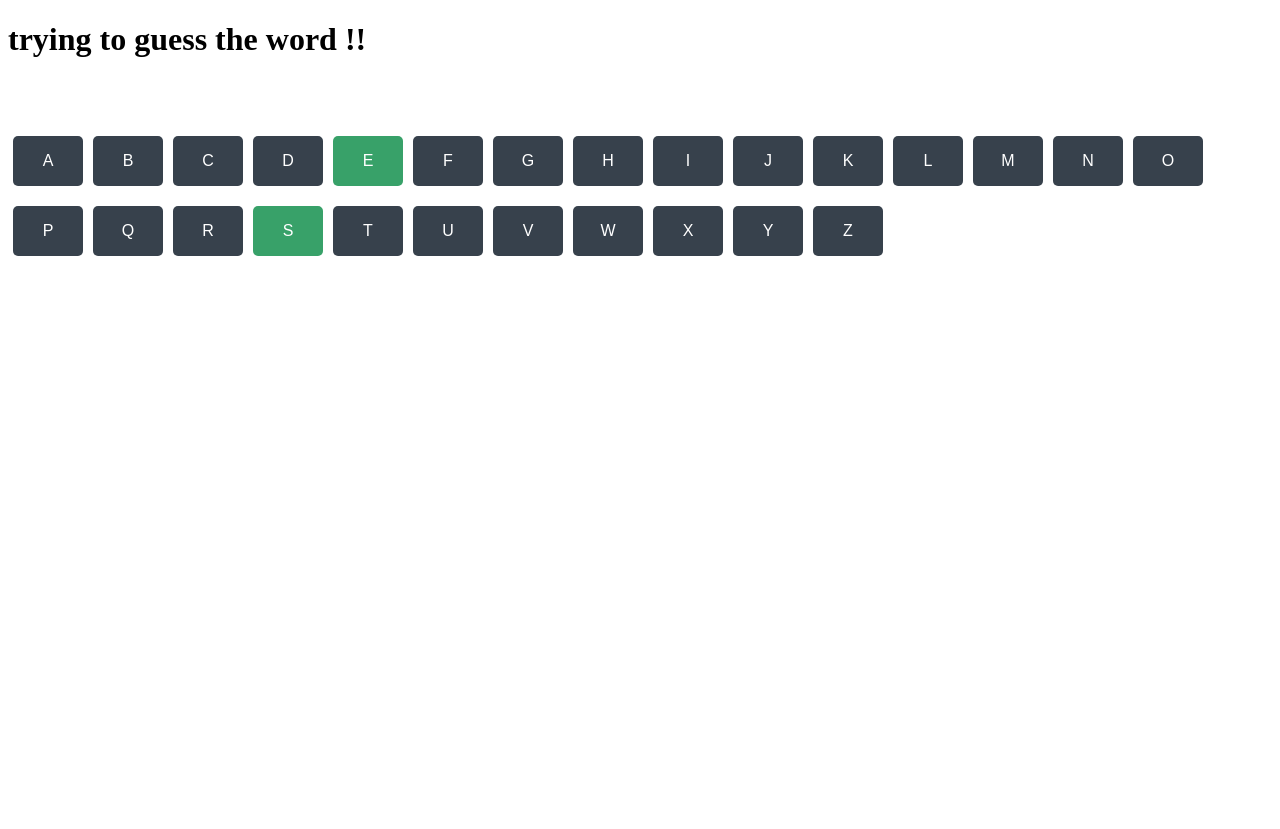
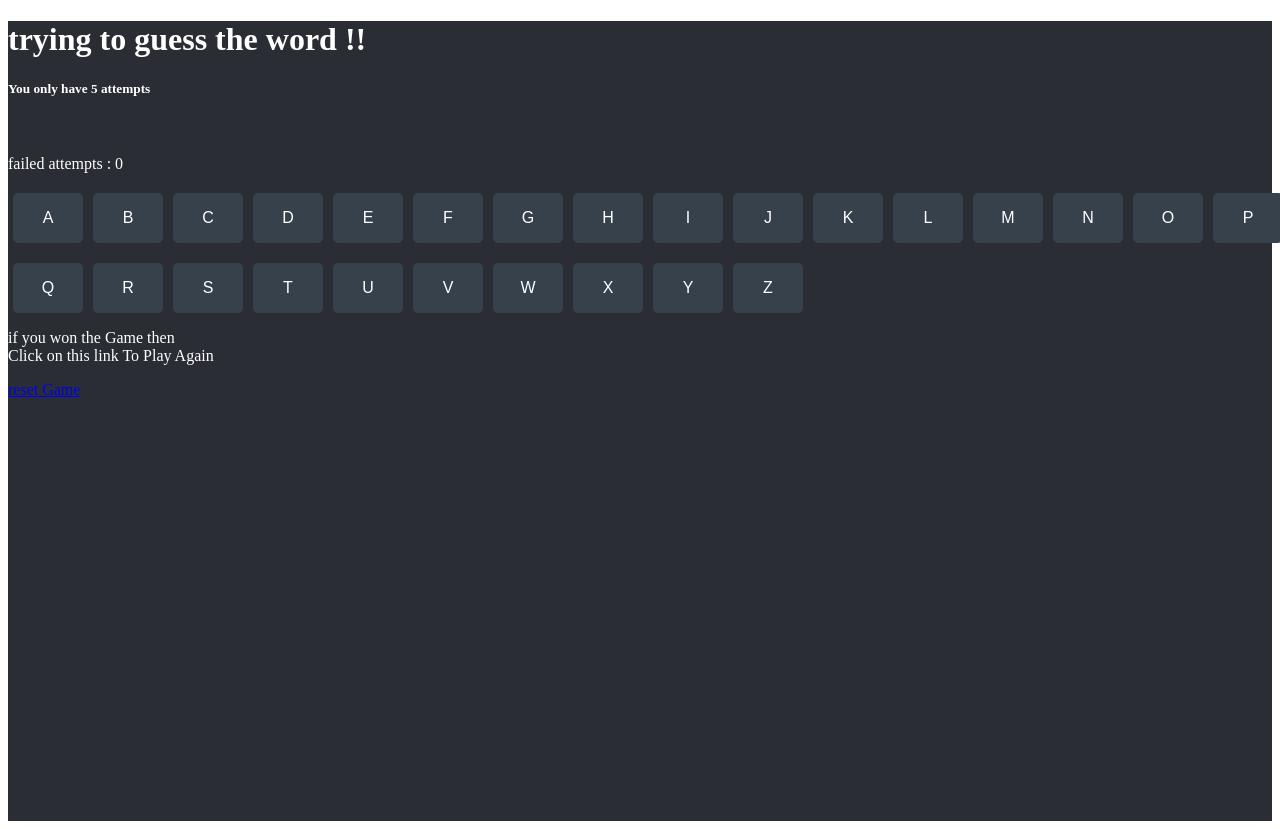
Before and after one commit to SamyakJain3/Hangman_Game, a React (Vite) app: page /play in a window 1280 px wide. Before the commit the page ends 800 px from the top, so only its background shows below. Built offline with nearby package versions, Linux system fonts and the light colour scheme.

Commit message:
we added a readme.md file

```diff
--- a/src/App.css
+++ b/src/App.css
@@ -11,9 +11,11 @@ button{
 }
 
 .App{
+ color: white;
     display: flex;
     justify-content: center;
     align-items: center;
     flex-direction: column;
     height: 100vh;
+    width: 100vw;
 }
--- a/src/App.jsx
+++ b/src/App.jsx
@@ -15,7 +15,7 @@ function App() {
   };
 
   return (
-    <>
+    <div style={{ backgroundColor: 'var(--backgroundColor)'}}>
     <Routes>
       <Route path="/start" element={<StartGame />} />
       <Route path="/play" element={<PlayGame />} />
@@ -27,7 +27,7 @@ function App() {
           <Button value='Start Game' className="start" color={'var(--btnColor)'} onClick={handleStartGame}/>
         </div>
       )}
-    </>
+    </div>
   )
 }
 
--- a/src/Pages/Alphabets/Alphatbets.jsx
+++ b/src/Pages/Alphabets/Alphatbets.jsx
@@ -1,14 +1,15 @@
-import React from 'react'
-import { use } from 'react';
+import React, { useState } from 'react'
+import { useNavigate } from 'react-router-dom';
 const alphabets = Array.from({ length: 26 }, (_, i) => String.fromCharCode(65 + i));
 
-const Alphatbets = ({usedLetters, onLetterClick}) => {
-
-  const selectedLetters = new Set(usedLetters.toUpperCase().split(''));
-console.log(selectedLetters)
+const Alphatbets = ({usedLetters, onLetterClick,word}) => {
+  const [step,setStep]= useState(0)
+  const selectedLetters = usedLetters.join('').toUpperCase().split('');
+  const wordLetters = new Set(word.toUpperCase().split(''));
+  const navigate = useNavigate();
   const buttonStyle = function(letters){
-    if(selectedLetters.has(letters)){
-    return 'var(--successColor)'
+    if(selectedLetters.includes(letters)){
+    return wordLetters.has(letters) ? 'var(--successColor)' : 'var(--errorColor)';
     }
     else{
       return 'var(--btnColor)'
@@ -16,25 +17,35 @@ console.log(selectedLetters)
   }
   const handleClick = function (event){
        const charecter = event.target.value;
-onLetterClick?. (charecter);
+       onLetterClick?.(charecter.toUpperCase());
+  if(!wordLetters.has(charecter)){
+       setStep(step+1)
+      if(step>3){
+        alert('you Lost the Game, Plz try again')
+        navigate('/start')
     }
-
+   }
+   }
 const button = alphabets.map(letter =>{
     return(
       <button key={`button - ${letter}`}
       className='alpha'
       style={{backgroundColor : buttonStyle(letter)}}
       value={letter}
-    disabled={selectedLetters.has(letter)}
+    disabled={selectedLetters.includes(letter)}
+    onClick={handleClick}
     >
 {letter}
     </button>
   )
 })
   return (
+    <>
     <div>
+       {`failed attempts : ${step}`}
+    </div>
       {button}
-    </div>
+    </>
   );
 }
 
--- a/src/Pages/PlayGame/PlayGame.jsx
+++ b/src/Pages/PlayGame/PlayGame.jsx
@@ -2,21 +2,30 @@ import React, { useState } from 'react'
 import Maskedtext from '../maskedText/maskedtext';
 import Alphatbets from '../Alphabets/Alphatbets';
 import './playGame.css'
-import { useLocation } from 'react-router-dom';
+import { Link, useLocation } from 'react-router-dom';
 
 const PlayGame = ({}) =>{
-
+const [usedLetters, setUsedLetters] = useState([]);
 const location = useLocation();
 const text = location.state? location.state : '';
 
+function handleLetterClick(letter) {
+  if (!usedLetters.includes(letter.toUpperCase())) {
+    setUsedLetters([...usedLetters,letter.toUpperCase()]);
+  }
+}
 return (
-  <>
+  <div className='play'>
    <h1>trying to guess the word !!</h1>
+   <h5>You only have 5 attempts</h5>
 <br />
-   <Maskedtext text={text} usedLetter="se"/>
+   <Maskedtext text={text} usedLetters={usedLetters}/>
 <br/>
-   <Alphatbets usedLetters='se'/>
- </>
+   <Alphatbets usedLetters={usedLetters} word={text} onLetterClick={handleLetterClick}/>
+<br />
+<p>if you won the Game then <br />Click on this link To Play Again</p>
+<Link to='/start'>reset Game</Link>
+ </div>
   )
 };
 export default PlayGame
--- a/src/Pages/PlayGame/playGame.css
+++ b/src/Pages/PlayGame/playGame.css
@@ -12,3 +12,9 @@ span{
 .alpha:hover{
     background-color: var(--btnHoverColor);
 }
+.play
+{
+    color: white;
+    width: 100vw;
+    height: 100vh;
+}
--- a/src/Pages/maskedText/maskedtext.jsx
+++ b/src/Pages/maskedText/maskedtext.jsx
@@ -1,16 +1,15 @@
- import React from 'react'
+import React, { use } from 'react'
 import allUsedLetters from './maskedtextUtility'
-  const maskedtext = ({text, usedletters="se"}) => {
-    const letter = allUsedLetters(text, usedletters);
-
-
-const usedLetters =
+  const maskedtext = ({text, usedLetters}) => {
+    const letter = allUsedLetters(text, usedLetters);
+const usedLetter =
   letter.map((char , index)=> (
     <span key={index}>{char}</span>
   ))
+  console.log(usedLetter)
     return (
       <div>
-        {usedLetters}
+        {usedLetter}
       </div>
     )
   }
--- a/src/Pages/maskedText/maskedtextUtility.jsx
+++ b/src/Pages/maskedText/maskedtextUtility.jsx
@@ -1,8 +1,8 @@
-function allUsedLetters(word , letters){
-  const usedLetterArrs = letters.toUpperCase().split("");
-  const wordArr =  word.toUpperCase().split("").map((char)=>
-  usedLetterArrs.includes(char)?char:'_')
-  return wordArr;
+function allUsedLetters(word, usedLetters = []) {
+  const usedLetterArr = usedLetters.map(l=>l.toUpperCase());
+  return word.toUpperCase().split('').map(char =>
+    usedLetterArr.includes(char) ? char : '_'
+  );
+}
 
-}
-  export default allUsedLetters
+export default allUsedLetters
--- a/src/Pages/startGame/StartGame.jsx
+++ b/src/Pages/startGame/StartGame.jsx
@@ -5,7 +5,7 @@ const StartGame = () => {
 
 
   return (
-    <>
+    <div className='start'>
     <div className='instruction'>
       <h1>Welcome to HangMan Game!!</h1>
       <p>Enter the word for guessing</p>
@@ -13,7 +13,7 @@ const StartGame = () => {
      <div>
      <InputForm label="Enter your word" type="text" />
      </div>
-    </>
+    </div>
   )
 }
 
--- a/src/Pages/startGame/startGame.css
+++ b/src/Pages/startGame/startGame.css
@@ -1,8 +1,13 @@
 .instruction{
     text-align: center;
+    color: white;
 }
     button{
     width: 8vw;
     height: 60px;
     margin: 0 5px;
 }
+.start{
+    width: 100vw;
+    height: 100vh;
+}
```
Also changed, not shown: 1 other file (tests, documents, lock files or other folders). Lines whose indentation alone changed are shown as unchanged.
